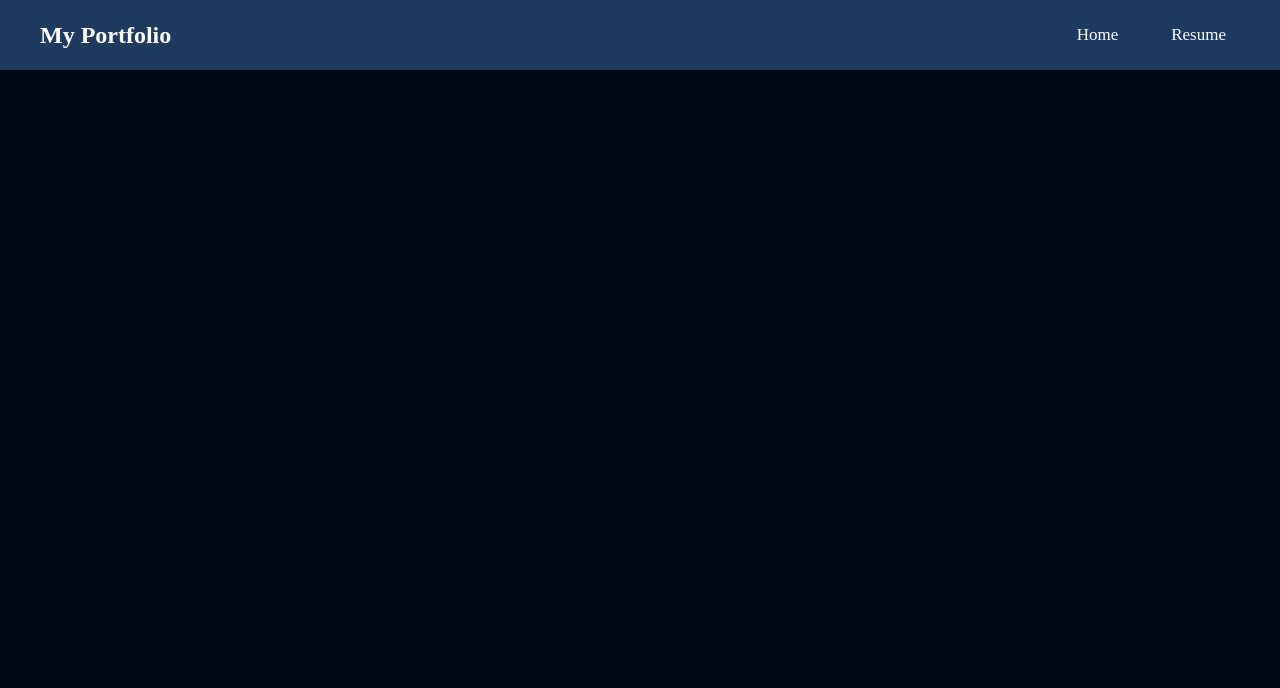
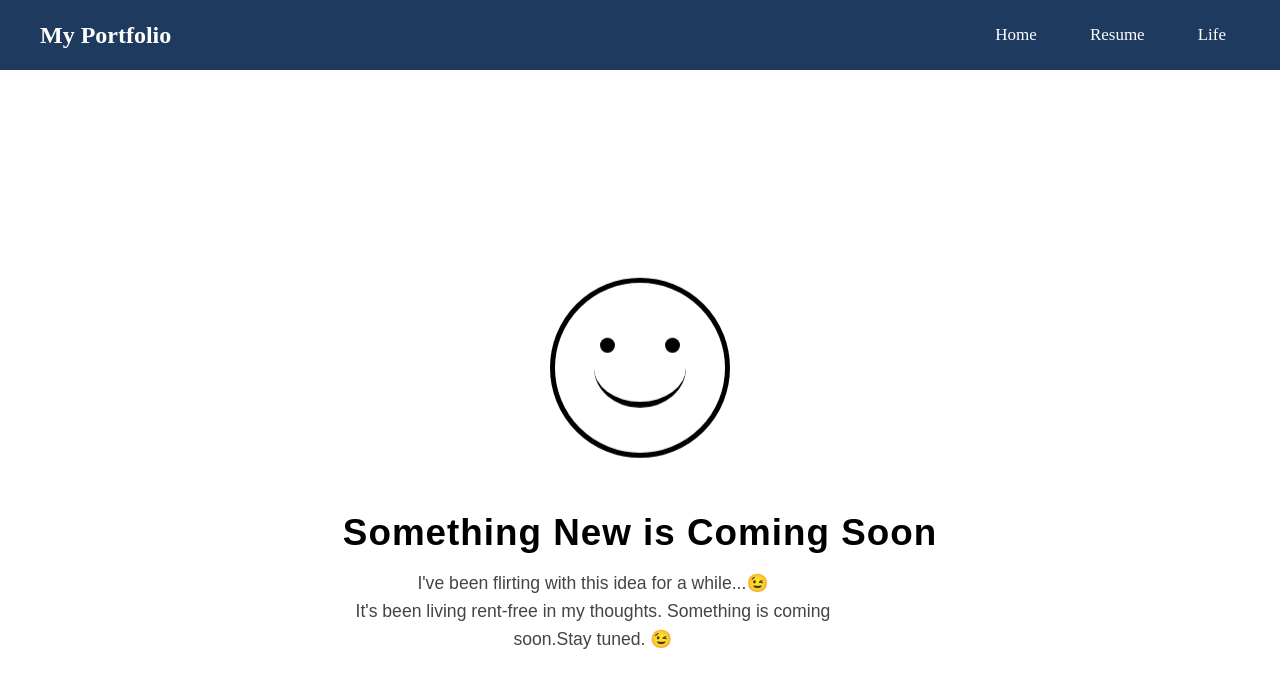
Before and after one commit to palekar29s/mypage, an Angular app: page /mylife in a window 1280 px wide. Before the commit this address led to /. Shown: the top 688 px of the page. Built offline with nearby package versions, Linux system fonts and the light colour scheme.

Commit message:
some new idea update in it \

```diff
--- a/src/app/app.component.html
+++ b/src/app/app.component.html
@@ -13,7 +13,9 @@
         <a routerLink="/resume" routerLinkActive="active">
            Resume
         </a>
-
+<a routerLink="/mylife" routerLinkActive="active">
+           Life
+        </a>
     </div>
 
 </nav>
--- /dev/null
+++ b/src/app/mylife/mylife.component.css
@@ -0,0 +1,128 @@
+/* Full Screen */
+.coming-soon-container {
+    width: 100%;
+    height: 100vh;
+    background: #fff;
+    display: flex;
+    justify-content: center;
+    align-items: center;
+    overflow: hidden;
+    font-family: Arial, Helvetica, sans-serif;
+}
+
+/* Content */
+.smile-wrapper {
+    text-align: center;
+    animation: fadeIn 1.5s ease;
+}
+
+/* Face */
+.face {
+    width: 180px;
+    height: 180px;
+    border: 5px solid #000;
+    border-radius: 50%;
+    margin: auto;
+    position: relative;
+    animation: float 3s ease-in-out infinite;
+}
+
+/* Eyes */
+.eye {
+    width: 15px;
+    height: 15px;
+    background: #000;
+    border-radius: 50%;
+    position: absolute;
+    top: 55px;
+    animation: blink 4s infinite;
+}
+
+.left {
+    left: 45px;
+}
+
+.right {
+    right: 45px;
+}
+
+/* Smile */
+.smile {
+    position: absolute;
+    width: 80px;
+    height: 40px;
+    border-bottom: 6px solid #000;
+    border-radius: 0 0 80px 80px;
+    left: 50%;
+    transform: translateX(-50%);
+    bottom: 45px;
+    animation: smileMove 2s ease-in-out infinite;
+}
+
+/* Heading */
+h1 {
+    margin-top: 45px;
+    font-size: 2.3rem;
+    color: #000;
+    font-weight: bold;
+    letter-spacing: 1px;
+}
+
+/* Text */
+p {
+    margin-top: 15px;
+    color: #444;
+    font-size: 1.1rem;
+    max-width: 500px;
+    line-height: 1.6;
+}
+
+/* Floating animation */
+@keyframes float {
+    0% {
+        transform: translateY(0px);
+    }
+
+    50% {
+        transform: translateY(-12px);
+    }
+
+    100% {
+        transform: translateY(0px);
+    }
+}
+
+/* Blink */
+@keyframes blink {
+    0%, 45%, 47%, 100% {
+        transform: scaleY(1);
+    }
+
+    46% {
+        transform: scaleY(0.1);
+    }
+}
+
+/* Smile animation */
+@keyframes smileMove {
+    0%,100% {
+        transform: translateX(-50%) scaleX(1);
+    }
+
+    50% {
+        transform: translateX(-50%) scaleX(1.15);
+    }
+}
+
+/* Fade */
+@keyframes fadeIn {
+    from {
+        opacity: 0;
+        transform: translateY(25px);
+    }
+
+    to {
+        opacity: 1;
+        transform: translateY(0);
+    }
+}
--- /dev/null
+++ b/src/app/mylife/mylife.component.html
@@ -0,0 +1,18 @@
+<div class="coming-soon-container">
+  <div class="smile-wrapper">
+
+    <div class="face">
+      <div class="eye left"></div>
+      <div class="eye right"></div>
+      <div class="smile"></div>
+    </div>
+
+    <h1>Something New is Coming Soon</h1>
+
+   <p>
+  I've been flirting with this idea for a while...😉<br>
+  It's been living rent-free in my thoughts. Something is coming soon.Stay tuned. 😉
+</p>
+
+  </div>
+</div>
```
Also changed, not shown: src/app/app.routes.ts (+7 -0 lines), src/app/mylife/mylife.component.ts (added, +11 -0 lines), 1 other file (tests, documents, lock files or other folders).
